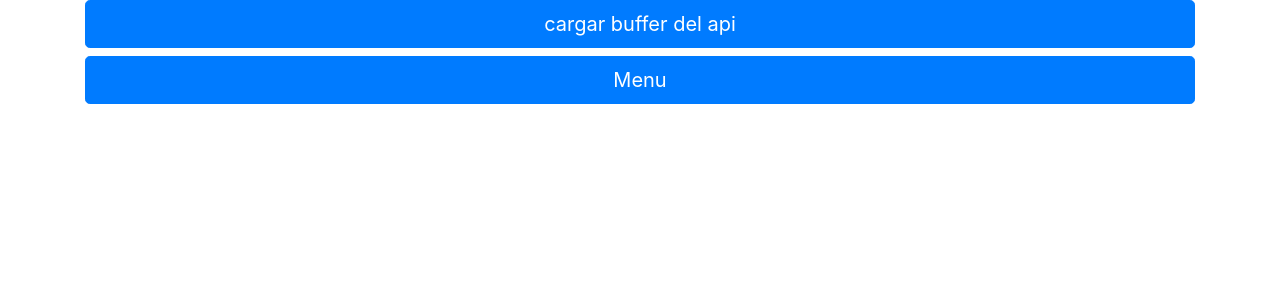
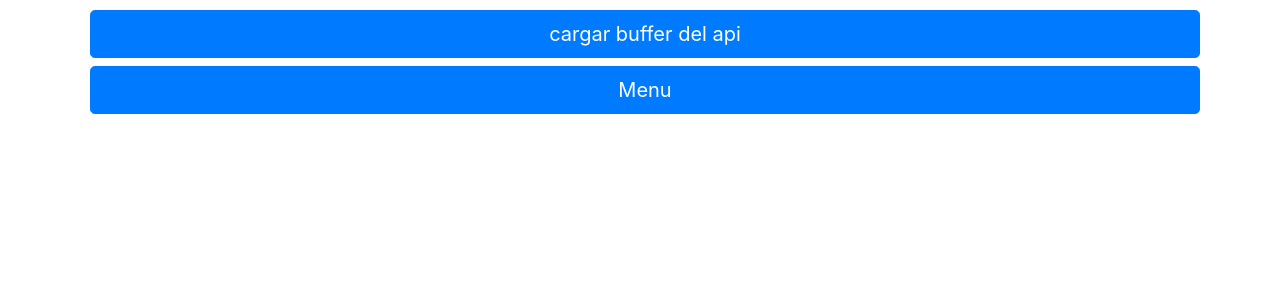
Before and after one commit to luisredo/musicGameDev, a PHP site: page / in a window 1280 px wide. Shown: the top 300 px of the page. Run offline with PHP 8.4, Linux system fonts and the light colour scheme.

Commit message:
añadimos margen a .btn

```diff
--- a/css/style.css
+++ b/css/style.css
@@ -1,3 +1,8 @@
 .buttonstyle{
     width: 100%;
 }
+
+.btn{
+    margin-top: 10px;
+    margin-left: 5px;
+}
```
